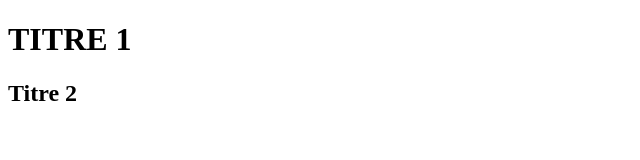
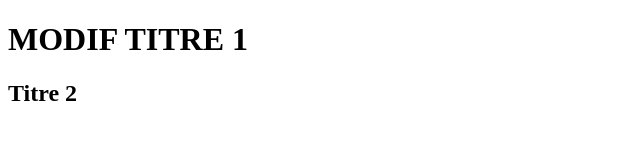
Before and after one commit to Bsir-Rachida/hello-world, a plain HTML site: page index.html in a window 1280 px wide. Shown: the whole page, without its empty margins (0-640 px from the left). Drawn offline with Linux system fonts and the light colour scheme.

Commit message:
MODIF H1

```diff
--- a/index.html
+++ b/index.html
@@ -2,7 +2,7 @@
 <html>
 <title> Modification faite </title>
 <body>
-  <h1> TITRE 1 </h1>
+  <h1> MODIF TITRE 1 </h1>
   <h2> Titre 2 </h2>
 </body>
 </html>
```
